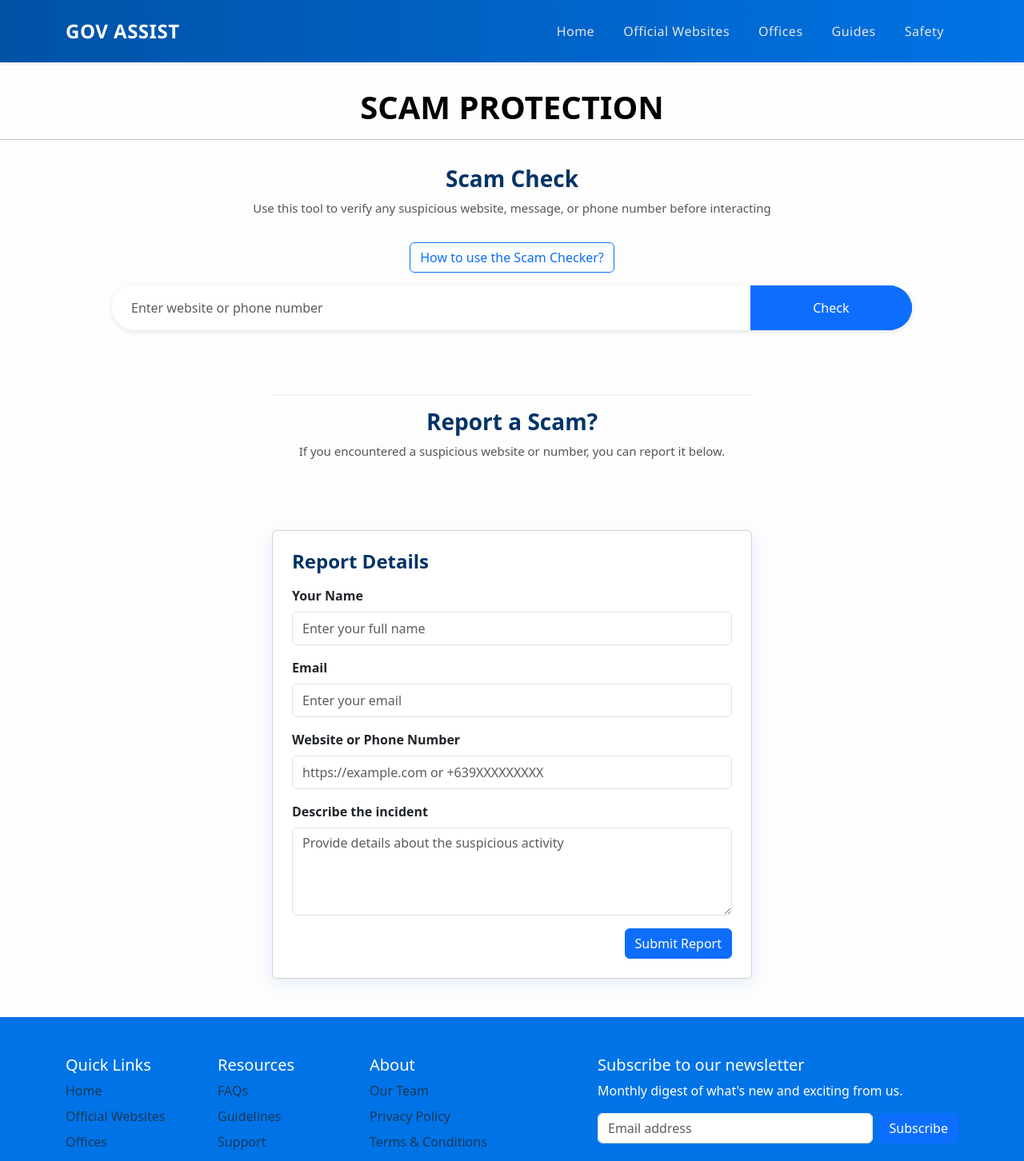
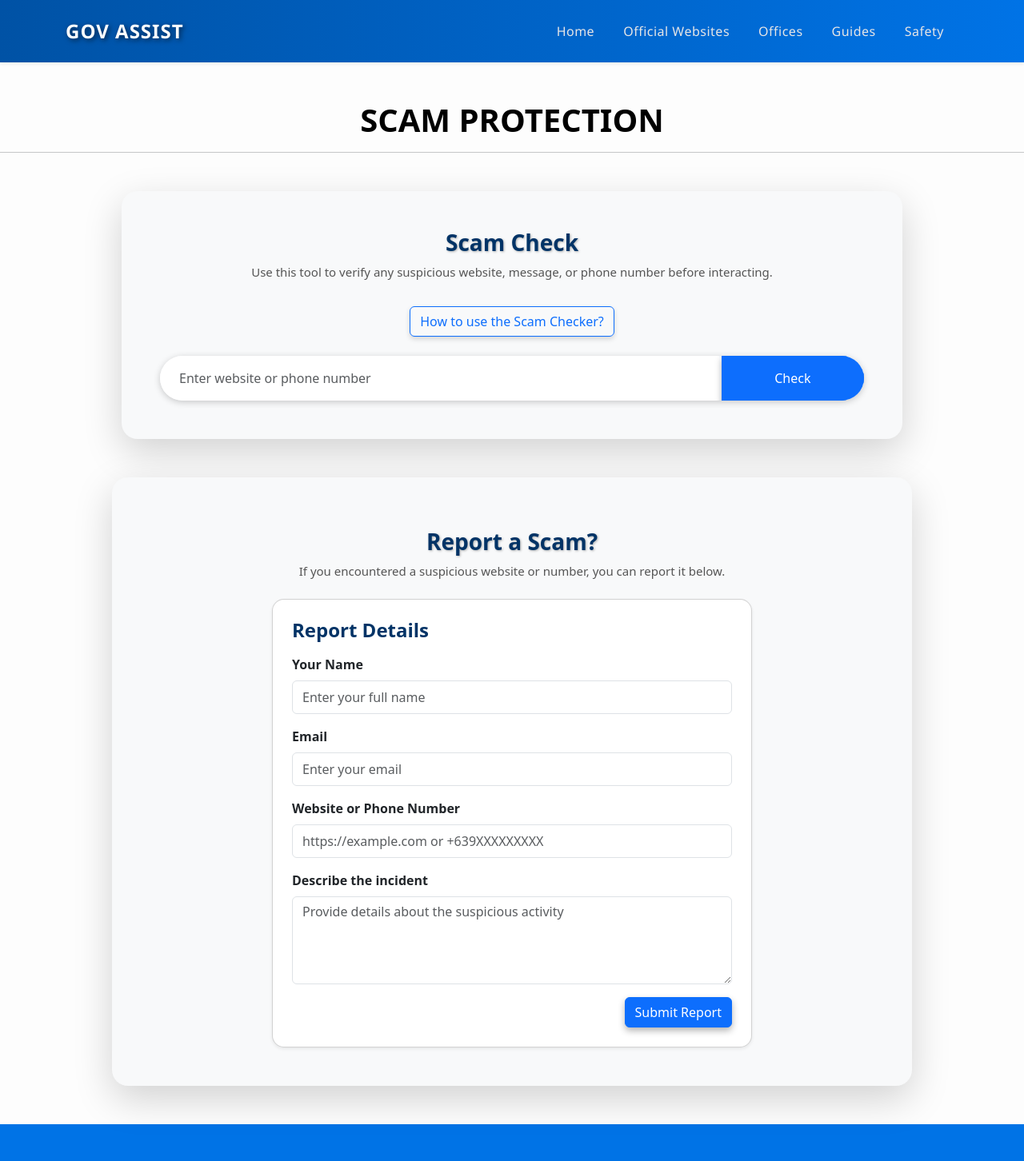
Before and after one commit to zlrahc/government-assistance-website, a React (Create React App) app: page /safety-scam in a window 1280 px wide. Shown: the top 1452 px of the page at 80% size. Built offline with nearby package versions, Linux system fonts and the light colour scheme.

Commit message:
make it staph

```diff
--- a/src/App.css
+++ b/src/App.css
@@ -89,11 +89,19 @@ main {
 
 .navbar-brand {
   color: #ffffff !important;
+  Letter-spacing: 1px;
+  transition: transform 0.2s ease-in-out;
+  text-shadow: 2px 2px 6px rgba(0, 0, 0, 0.6);
 }
 
 .navbar-toggler {
   border-color: #ffffff;
 }
+
+.navbar-brand:hover {
+  transform: scale(1.05);
+}
+
 
 /* Hero Section */
 .hero-section {
@@ -114,9 +122,24 @@ main {
   padding-left: 100px;
 }
 
+.hero-button {
+  box-shadow: 0px 4px 8px rgba(0, 0, 0, 0.3);
+  transition: all 0.3s ease;
+}
+
+.hero-button:hover {
+  transform: translateY(-3px);
+  box-shadow: 0px 6px 12px rgba(0, 0, 0, 0.4);
+}
+
 .hero-title {
   font-size: 2.5rem;
   font-weight: bold;
+  text-shadow: 1px 1px 3px rgba(0, 0, 0, 0.4);
+}
+.hero-title:hover {
+  transform: scale(1.03);
+  transition: transform 0.2s ease-in-out;
 }
 
 .hero-subtitle {
@@ -140,7 +163,7 @@ main {
   border-radius: 8px;
   padding: 25px 15px;
   transition: transform 0.3s ease, box-shadow 0.3s ease, border-color 0.3s ease;
-  box-shadow: none;
+  box-shadow: 0 3px 10px rgba(0, 0, 0, 0.1);
   min-height: 18rem;
   height: 100%;
   display: flex;
@@ -152,7 +175,7 @@ main {
 .service-card:hover {
   transform: translateY(-4px);
   border-color: #0073E6;
-  box-shadow: 0 4px 12px rgba(0, 115, 230, 0.1);
+  box-shadow: 0 10px 25px rgba(0, 0, 0, 0.15);
   background-color: #f9f9f9;
 }
 
@@ -188,15 +211,17 @@ main {
   transition: transform 0.3s ease, box-shadow 0.3s ease;
   border-radius: 15px;
   background-color: #ffffff;
-  box-shadow: 0 3px 10px #0073E6;
+  box-shadow: 0 3px 10px rgba(0, 0, 0, 0.1);
   min-width: 20rem !important;
   min-height: 30rem;
 }
 
 .safety-card:hover {
   transform: translateY(-8px);
-   box-shadow: 0 10px 25px #0052A5
+  box-shadow: 0 10px 25px rgba(0, 0, 0, 0.15);
 }
+
+
 
 .safety-icon {
   width: 200px;
@@ -246,14 +271,7 @@ hr {
   margin-bottom: 1rem;
 }
 
-div[style*="text-align: center"] {
-  animation: fadeIn 0.8s ease-in;
-}
 
-@keyframes fadeIn {
-  from { opacity: 0; transform: translateY(10px); }
-  to { opacity: 1; transform: translateY(0); }
-}
 
 /* === Scam Protection Fade-In and Header Styling === */
 .top-header {
@@ -271,11 +289,6 @@ div[style*="text-align: center"] {
   transform: translateY(0);
 }
 
-.fade-section {
-  opacity: 0;
-  transform: translateY(20px);
-  transition: opacity 1.2s ease, transform 1s ease;
-}
 
 .fade-section.fade-in {
   opacity: 1;
--- a/src/App.js
+++ b/src/App.js
@@ -20,7 +20,7 @@ function App() {
 
       <Router>
 
-        <Navbar expand="lg" className="gov-navbar shadow-sm py-3">
+        <Navbar expand="lg" className="gov-navbar shadow-sm py-3 sticky-top">
           <Container>
             <Navbar.Brand as={Link} to="/" className="fw-bold text-white fs-4">
               GOV ASSIST
--- a/src/pages/safety-emergency.js
+++ b/src/pages/safety-emergency.js
@@ -9,7 +9,7 @@ function SafetyEmergency() {
       <Container>
         {/* Header / Banner */}
         <div className="text-center mb-5">
-          <h1 className="fw-bold text-black">Emergency Hotlines</h1> <hr/>
+          <h1 className="fw-bold text-black">EMERGENCY HOTLINES</h1> <hr/>
           <p className="text-secondary">
             Important contact numbers for emergencies, disasters, and public safety.
           </p>
--- a/src/pages/safety-scam.js
+++ b/src/pages/safety-scam.js
@@ -89,12 +89,28 @@ function SafetyScam() {
   };
 
   return (
+
     <div>
       {/* Top Header */}
-      <div className={`top-header ${fadeIn ? "fade-in" : ""}`}>
-        <h1 className="fw-bold"> SCAM PROTECTION</h1> <hr/>
+
+      <div className="text-center mb-5">
+          <h1 className="fw-bold text-black mt-5">SCAM PROTECTION</h1><hr/>
         </div>
 
+
+      <Container
+        className="my-5 d-flex justify-content-center"
+        style={{ maxWidth: "1000px" }}
+      >
+        <Card
+          className="p-5 shadow-lg border-0"
+          style={{
+            backgroundColor: "#f8f9fa",
+            borderRadius: "20px",
+            width: "100%",
+          }}
+        >
+          {/* Scam Check Header */}
           <div
             style={{
               width: "100%",
@@ -104,22 +120,144 @@ function SafetyScam() {
               alignItems: "center",
             }}
           >
-        <h3 style={{ fontWeight: "700", color: "#003366"}}>Scam Check</h3>
-        <p style={{ color: "#555", fontSize: "15px" }}>
-          Use this tool to verify any suspicious website, message, or phone number before interacting
+            <h3
+              style={{
+                fontWeight: "700",
+                color: "#003366",
+                textShadow: "1px 1px 3px rgba(0,0,0,0.3)",
+              }}
+            >
+              Scam Check
+            </h3>
+            <p style={{ color: "#555", fontSize: "15px", maxWidth: "700px" }}>
+              Use this tool to verify any suspicious website, message, or phone number
+              before interacting.
             </p>
           </div>
 
-      <Container className={`text-center my-3 fade-section ${fadeIn ? "fade-in" : ""}`}>
+          {/* How to Use Button */}
+          <div className="text-center mt-3 mb-4">
             <Button
               variant="outline-primary"
-          className="mt-0"
               onClick={() => setShowModal(true)}
+              style={{ boxShadow: "0 3px 6px rgba(0,0,0,0.15)" }}
             >
               How to use the Scam Checker?
             </Button>
+          </div>
+
+          {/* Scam Check Form */}
+          <form
+            className="w-100 d-flex mx-auto"
+            style={{
+              maxWidth: "900px",
+              borderRadius: "50px",
+              overflow: "hidden",
+              boxShadow: "0 2px 8px rgba(0,0,0,0.2)",
+            }}
+            onSubmit={handleCheck}
+          >
+            <input
+              type="text"
+              className="form-control border-0 px-4 py-3"
+              placeholder="Enter website or phone number"
+              aria-label="Query input"
+              value={query}
+              onChange={(e) => setQuery(e.target.value)}
+              required
+            />
+            <button
+              className="btn btn-primary w-25"
+              type="submit"
+              disabled={loading}
+              style={{
+                borderRadius: 0,
+                boxShadow: "0 4px 8px rgba(0,0,0,0.3)",
+              }}
+            >
+              {loading ? "Checking..." : "Check"}
+            </button>
+          </form>
+
+          {/* Results */}
+          {result && (
+            <div className="mt-4 mx-auto" style={{ maxWidth: "700px", width: "100%" }}>
+              <Card className="p-3 mb-2">
+                <h5>{getFriendlyVerdict(result)}</h5>
+                {result.type &&
+                  (result.reasons?.length > 0 || result.vt || result.details) && (
+                    <Button
+                      variant="link"
+                      onClick={() => setOpen(!open)}
+                      aria-controls="detailed-result"
+                      aria-expanded={open}
+                    >
+                      {open ? "Hide details" : "Show details"}
+                    </Button>
+                  )}
+              </Card>
+
+              {/* Expanded details now work */}
+              <Collapse in={open}>
+                <div id="detailed-result">
+                  <Card className="p-3 bg-white shadow-sm mt-2">
+                    {result.type === "url" && (
+                      <>
+                        {result.domain && (
+                          <p>
+                            <strong>Domain:</strong> {result.domain}
+                          </p>
+                        )}
+                        {result.score && (
+                          <p>
+                            <strong>Score:</strong> {result.score}
+                          </p>
+                        )}
+
+                        {result.reasons?.length > 0 && (
+                          <>
+                            <p>
+                              <strong>Reasons:</strong>
+                            </p>
+                            <ul>
+                              {result.reasons.map((r, idx) => (
+                                <li key={idx}>{r}</li>
+                              ))}
+                            </ul>
+                          </>
+                        )}
+
+                        {result.vt && result.vt.last_analysis_stats && (
+                          <>
+                            <p>
+                              <strong>VirusTotal Analysis:</strong>
+                            </p>
+                            {renderVTStats(result.vt)}
+                          </>
+                        )}
+                      </>
+                    )}
+
+                    {result.type === "phone" && (
+                      <>
+                        {result.normalized && (
+                          <p>
+                            <strong>Normalized:</strong> {result.normalized}
+                          </p>
+                        )}
+                        <p>
+                          <strong>Verdict:</strong> {result.verdict}
+                        </p>
+                        {result.details && renderPhoneDetails(result.details)}
+                      </>
+                    )}
+                  </Card>
+                </div>
+              </Collapse>
+            </div>
+          )}
+        </Card>
       </Container>
-
 
 
       {/* Modal */}
@@ -140,163 +278,58 @@ function SafetyScam() {
         </Modal.Footer>
       </Modal>
 
-      {/* Checker Section */}
-
-      <Container className="d-flex flex-column align-items-center mb-5">
-        <form
-          className="w-100 d-flex"
-          style={{
-            maxWidth: "1000px",
-            borderRadius: "50px",
-            overflow: "hidden",
-            boxShadow: "0 2px 6px rgba(0,0,0,0.1)"
-          }}
-          onSubmit={handleCheck}
-        >
-          <input
-            type="text"
-            className="form-control border-0 px-4 py-3"
-            placeholder="Enter website or phone number"
-            aria-label="Query input"
-            value={query}
-            onChange={(e) => setQuery(e.target.value)}
-            required
-          />
-          <button
-            className="btn btn-primary w-25"
-            type="submit"
-            disabled={loading}
-            style={{ borderRadius: 0 }}
-          >
-            {loading ? "Checking..." : "Check"}
-          </button>
-        </form>
-
-        {/* Results */}
-        {result && (
-          <div className="mt-4" style={{ maxWidth: "500px", width: "100%" }}>
 
 
-            <Card className="p-3 mb-2">
-              <h5>{getFriendlyVerdict(result)}</h5>
-              {result.type && (result.reasons?.length > 0 || result.vt || result.details) && (
-                <Button
-                  variant="link"
-                  onClick={() => setOpen(!open)}
-                  aria-controls="detailed-result"
-                  aria-expanded={open}
-                >
-                  {open ? "Hide details" : "Show details"}
-                </Button>
-              )}
-            </Card>
-
-            <Collapse in={open}>
-              <div id="detailed-result">
-                <Card className="p-3 bg-white shadow-sm">
-                  {/* URL Details */}
-                  {result.type === "url" && (
-                    <>
-                      <p>
-                        <strong>Domain:</strong> {result.domain}
-                      </p>
-                      <p>
-                        <strong>Score:</strong> {result.score}
-                      </p>
-                      <p>
-                        <strong>Reasons:</strong>
-                      </p>
-                      <ul>
-                        {result.reasons.map((r, idx) => (
-                          <li key={idx}>{r}</li>
-                        ))}
-                      </ul>
-
-                      {result.reasons?.length > 0 && (
-                        <>
-                          <p><strong>Reasons:</strong></p>
-                          <ul>
-                            {result.reasons.map((r, idx) => (
-                              <li key={idx}>{r}</li>
-                            ))}
-                          </ul>
-                        </>
-                      )}
-
-                      {result.vt && !result.vt.error && result.vt.last_analysis_stats && (
-                        <>
-                          <p><strong>VirusTotal Analysis:</strong></p>
-                          {renderVTStats(result.vt)}
-                        </>
-                      )}
-
-                      {result.vt && (
-                        <details>
-                          <summary>VirusTotal Raw Data</summary>
-                          <pre>{JSON.stringify(result.vt, null, 2)}</pre>
-                        </details>
-                      )}
-                    </>
-                  )}
-
-                  {result.type === "phone" && (
-                    <>
-                      {result.normalized && <p><strong>Normalized Number:</strong> {result.normalized}</p>}
-                      <p><strong>Official:</strong> {result.isOfficial ? "✅ Yes" : "❌ No"}</p>
-                      <p><strong>Verdict:</strong> {result.verdict}</p>
-
-                      {result.details && (
-                        <>
-                          <p><strong>Number Analysis:</strong></p>
-                          {renderPhoneDetails(result.details)}
-                        </>
-                      )}
-
-                      {result.details && (
-                        <details>
-                          <summary>Numverify Raw Data</summary>
-                          <pre>{JSON.stringify(result.details, null, 2)}</pre>
-                        </details>
-                      )}
-                    </>
-                  )}
-
-                  {!result.type && result.reasons?.length === 0 && (
-                    <p>No further details available for this input.</p>
-                  )}
-
-                </Card>
-              </div>
-            </Collapse>
-          </div>
-        )}
-
 {/* Report Section */}
-<div
+<Container className="my-5 d-flex justify-content-center">
+  <Card
+    className="p-5 shadow-lg border-0"
     style={{
+      backgroundColor: "#f8f9fa",
+      borderRadius: "20px",
       width: "100%",
-    maxWidth: "600px",
-    marginTop: "4rem",
-    marginBottom: "1.5rem",
-    textAlign: "center",
+      maxWidth: "1000px",
     }}
   >
-  <hr style={{ border: "none", borderTop: "2px solid #ccc" }} />
-  <h3 style={{ fontWeight: "700", color: "#003366" }}>Report a Scam?</h3>
-  <p style={{ color: "#555", fontSize: "15px" }}>
+    <div className="text-center mb-4">
+
+      <h3
+        style={{
+          fontWeight: "700",
+          color: "#003366",
+          textShadow: "1px 1px 3px rgba(0,0,0,0.3)",
+          marginTop: "1rem",
+        }}
+      >
+        Report a Scam?
+      </h3>
+      <p
+        style={{
+          color: "#555",
+          fontSize: "15px",
+          maxWidth: "600px",
+          margin: "0 auto",
+        }}
+      >
         If you encountered a suspicious website or number, you can report it below.
       </p>
     </div>
 
-<div style={{ width: "100%", maxWidth: "600px", marginTop: "3rem" }}>
-  <Card className="p-4 safety-report-card">
+    <Card
+      className="p-4 safety-report-card shadow-sm mx-auto"
+      style={{
+        width: "100%",
+        maxWidth: "600px",
+        backgroundColor: "#fff",
+        borderRadius: "15px",
+      }}
+    >
       <h4 className="mb-3">Report Details</h4>
 
       <form
         id="sheetdb-form"
         onSubmit={(e) => {
           e.preventDefault();
-
           const form = e.target;
           const data = new FormData(form);
 
@@ -359,15 +392,23 @@ function SafetyScam() {
         </div>
 
         <div className="text-end">
-        <Button type="submit" variant="primary">
+          <Button
+            type="submit"
+            variant="primary"
+            style={{
+              boxShadow: "0 4px 8px rgba(0,0,0,0.3)",
+            }}
+          >
             Submit Report
           </Button>
         </div>
       </form>
     </Card>
-</div>
+  </Card>
+</Container>
 
-      </Container>
+
+
     </div>
   );
 }
```
Also changed, not shown: src/pages/websites.js (+13 -10 lines). Lines whose indentation alone changed are shown as unchanged.
